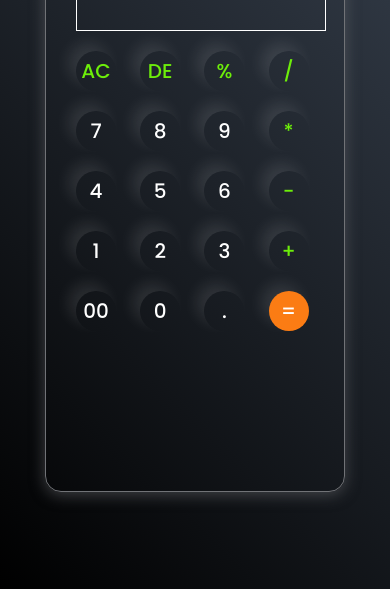
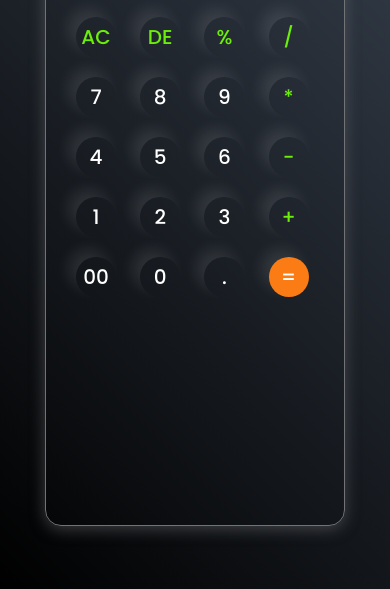
Before and after one commit to SARITAPRAJAPATI21/Calculator, a plain HTML site: page index.html in a window 390 px wide. Shown: the part 255-844 px from the top of the page. Drawn offline with Linux system fonts and the light colour scheme.

Commit message:
Update style.css

```diff
--- a/style.css
+++ b/style.css
@@ -74,7 +74,7 @@ button{
         border-radius: 16px;
         background: transparent;
         box-shadow: 0px 3px 15px rgba(113,115,119, 0.5);
-       height: 77vh;
+       height: 85vh;
        width: 300px;
 
     }
```
